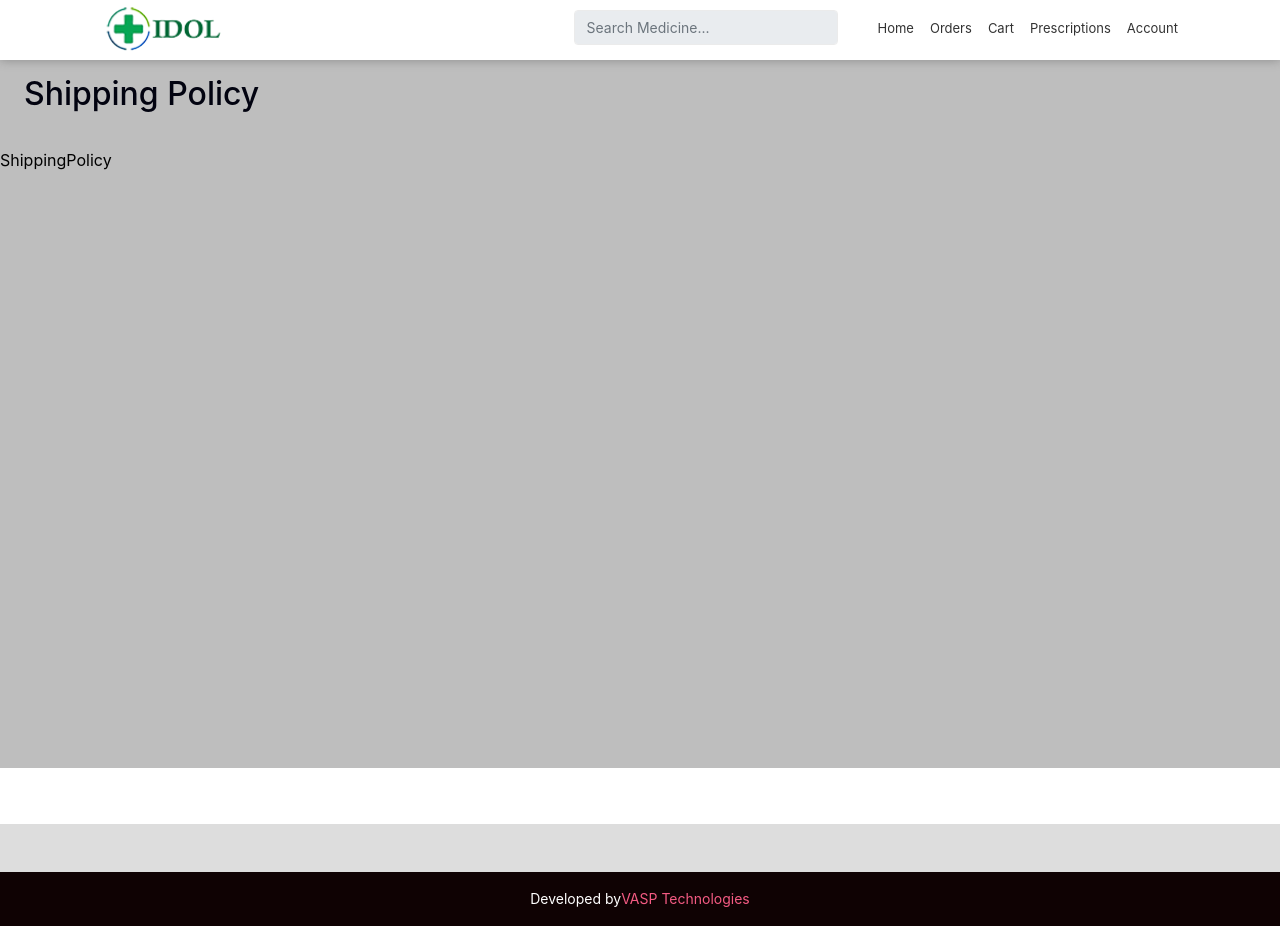
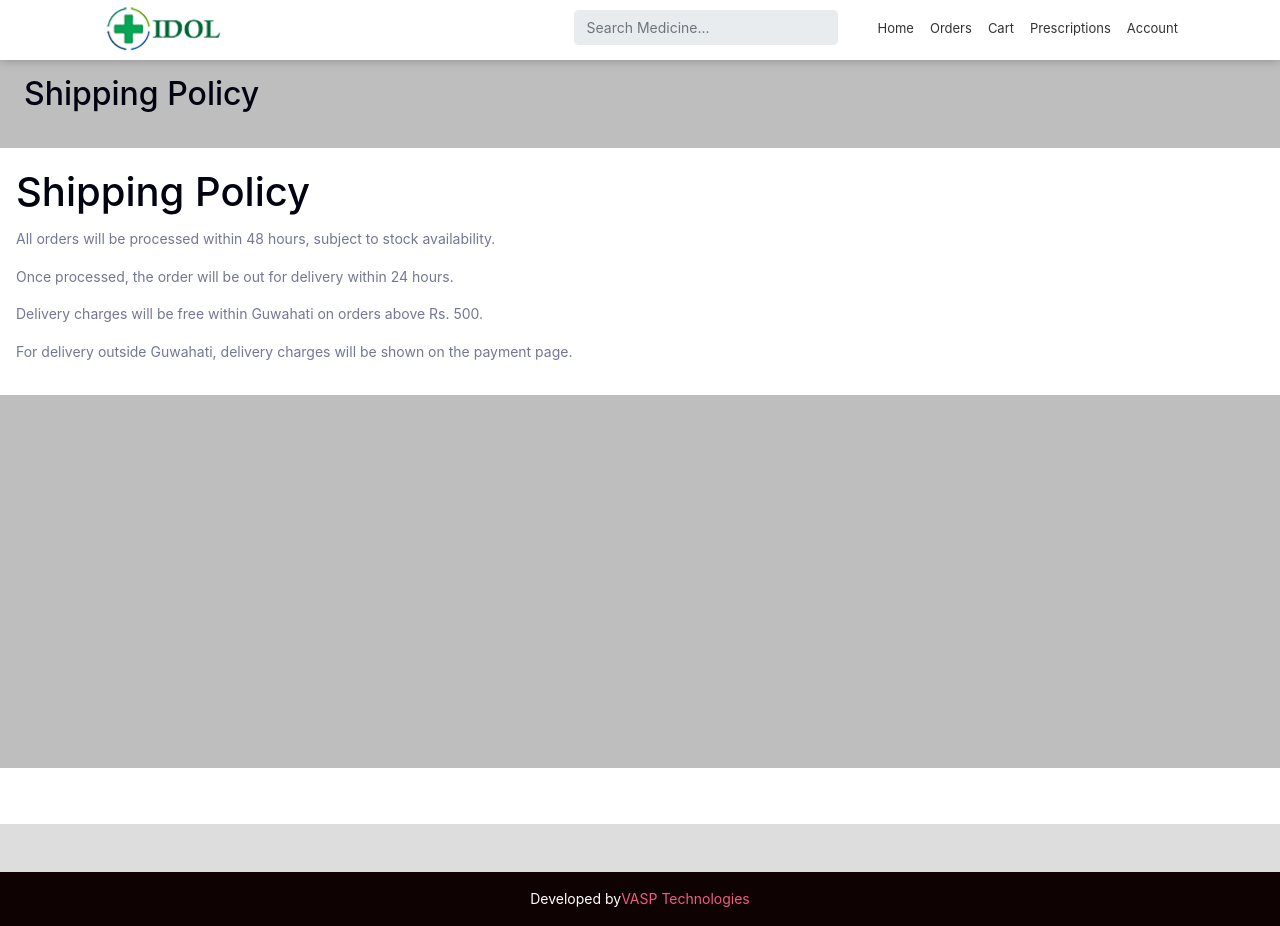
Before and after one commit to SaroWebs/idol-customer, a React (Vite) app: page /shipping-policy in a window 1280 px wide. Built offline with nearby package versions, Linux system fonts and the light colour scheme.

Commit message:
Update ShippingPolicy.jsx
dimpi updates

```diff
--- a/src/Pages/Static/ShippingPolicy.jsx
+++ b/src/Pages/Static/ShippingPolicy.jsx
@@ -3,7 +3,16 @@ import MasterLayout from '../../Layouts/MasterLayout'
 
 const ShippingPolicy = () => {
   return (
-    <MasterLayout  title="Shipping Policy">ShippingPolicy</MasterLayout>
+    <MasterLayout title="Shipping Policy">
+
+      <div className="Shipping-policy-wrapper px-3 py-3 bg-white">
+        <h1>Shipping Policy</h1>
+        <p>All orders will be processed within 48 hours, subject to stock availability.</p>
+        <p>Once processed, the order will be out for delivery within 24 hours.</p>
+        <p>Delivery charges will be free within Guwahati on orders above Rs. 500.</p>
+        <p>For delivery outside Guwahati, delivery charges will be shown on the payment page.</p>
+      </div>
+    </MasterLayout>
   )
 }
 
```
